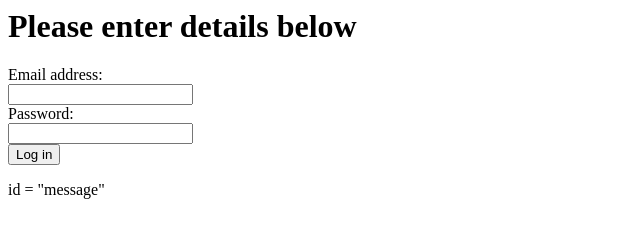
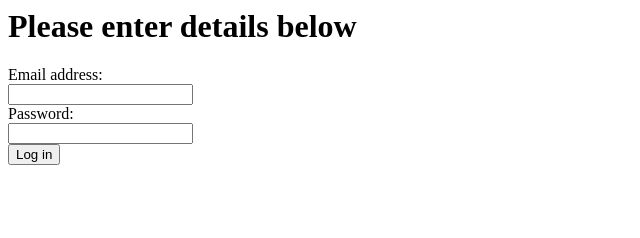
Before and after one commit to johannesosmomcdonald-dotcom/BSS_GroupProject, a website: page public/login.html in a window 1280 px wide. Shown: the whole page, without its empty margins (0-640 px from the left). Drawn offline with Linux system fonts and the light colour scheme.

Commit message:
fixed syntax of login

```diff
--- a/public/login.html
+++ b/public/login.html
@@ -21,7 +21,7 @@
         <button type="submit">Log in</button>
     </form>
 
-    <p> id = "message"</p>
+    <p id = "message"></p>
 
 
 
```
